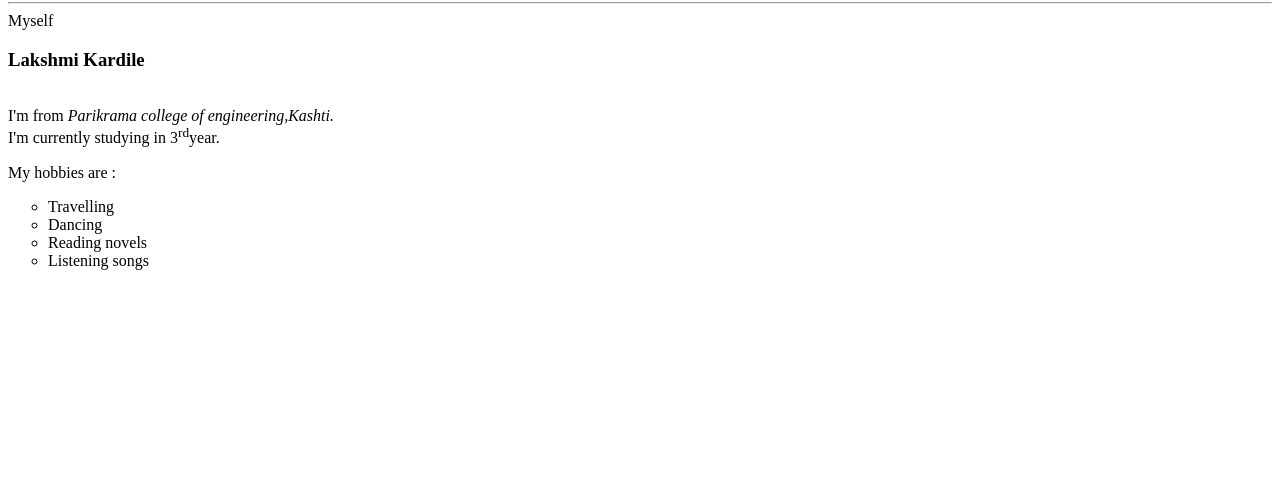
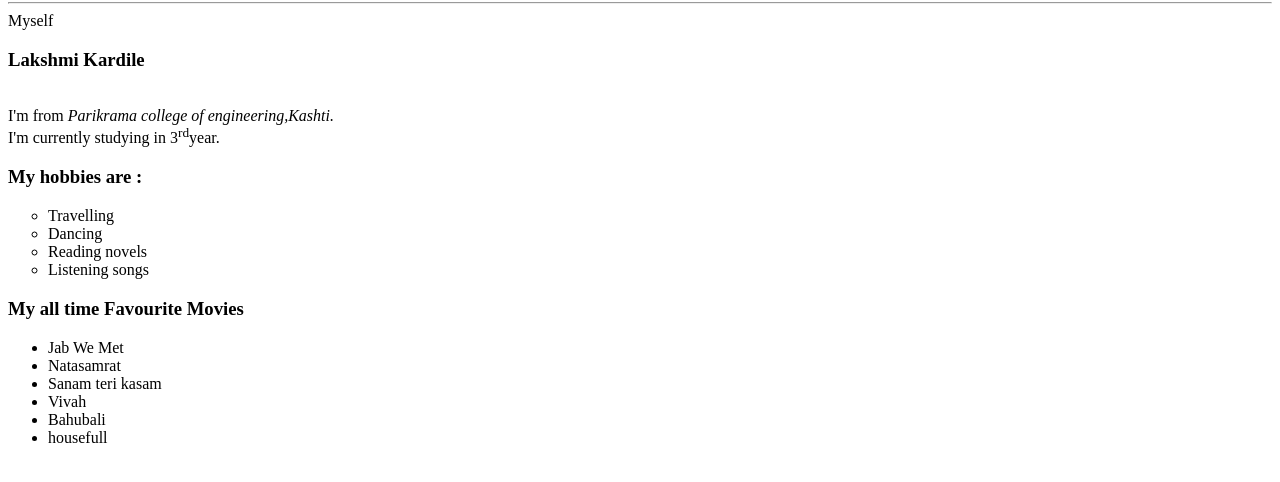
Before and after one commit to Laxmi2003-Code/personal-info, a plain HTML site: page index.html in a window 1280 px wide. Shown: the part 78-560 px from the top of the page. Drawn offline with Linux system fonts and the light colour scheme.

Commit message:
favourite movies added

```diff
--- a/index.html
+++ b/index.html
@@ -10,16 +10,26 @@
     Myself<h3>Lakshmi Kardile</h3><br>
     I'm from <i>Parikrama college of engineering,Kashti.</i><br>
     I'm currently studying in 3<sup>rd</sup>year.<br>
-    <p>
-        My hobbies are :
+    <div>
+       <h3>My hobbies are :</h3>
         <ul type="circle">
             <li>Travelling</li>
             <li>Dancing</li>
             <li>Reading novels</li>
             <li>Listening songs</li>
         </ul>
-    </p>
-
+    </div>
+    <div>
+        <h3> My all time Favourite Movies</h3>
+        <ul type="disc">
+            <li>Jab We Met</li>
+            <li>Natasamrat</li>
+            <li>Sanam teri kasam</li>
+            <li>Vivah</li>
+            <li>Bahubali</li>
+            <li>housefull</li>
+        </ul>
+    </div>
 
 </body>
 </html>
```
